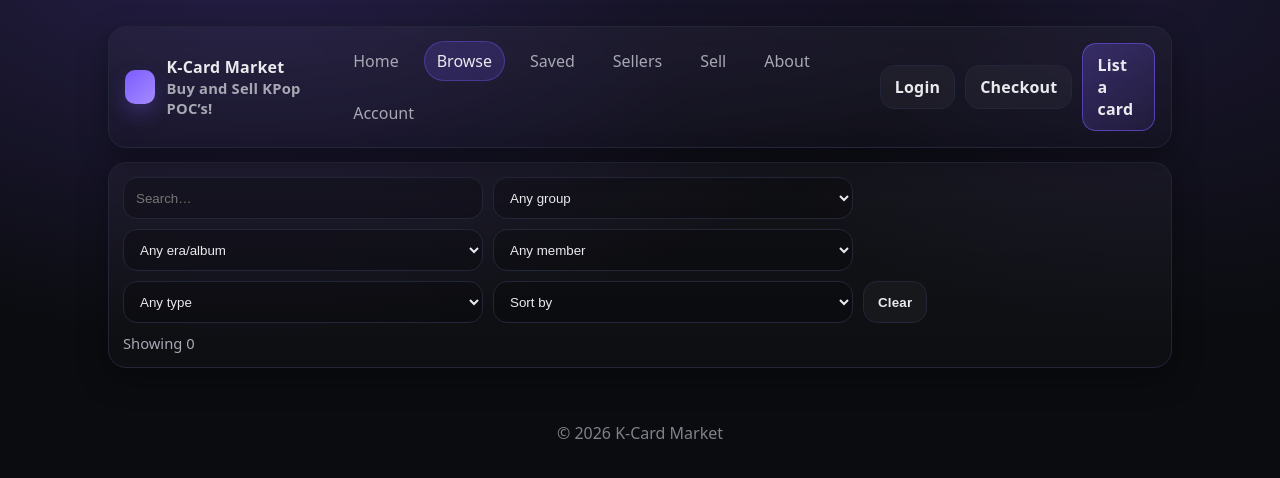
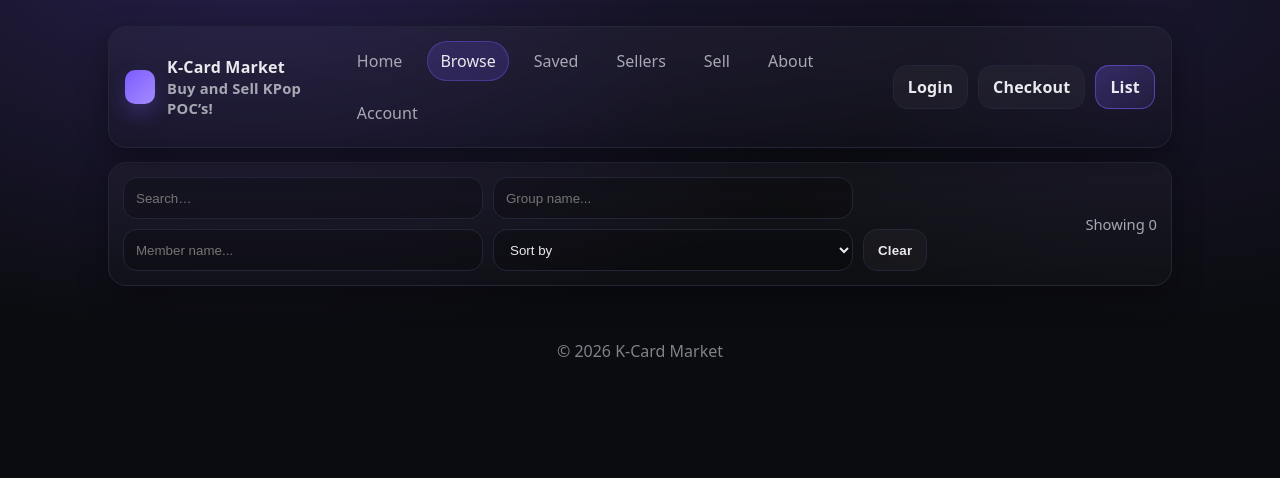
Before and after one commit to nakrute/kpop_mplace, a plain HTML site: page browse.html in a window 1280 px wide. Drawn offline with Linux system fonts and the light colour scheme; a script that the page names is missing.

Commit message:
fixing removal of the requests page and changing browsing to be better

```diff
--- a/app.js
+++ b/app.js
@@ -500,9 +500,7 @@ function updateMemberDropdown() {
 function applyBrowseFilters() {
   const searchEl = document.getElementById("searchInput");
   const groupEl = document.getElementById("groupFilter");
-  const eraEl = document.getElementById("eraFilter");
   const memberEl = document.getElementById("memberFilter");
-  const typeEl = document.getElementById("typeFilter");
   const sortEl = document.getElementById("sortFilter");
   const savedOnlyEl = document.getElementById("savedOnly");
   const noResultsEl = document.getElementById("noResults");
@@ -579,9 +577,7 @@ function applyBrowseFilters() {
 function initBrowseFilters() {
   const searchEl = document.getElementById("searchInput");
   const groupEl = document.getElementById("groupFilter");
-  const eraEl = document.getElementById("eraFilter");
   const memberEl = document.getElementById("memberFilter");
-  const typeEl = document.getElementById("typeFilter");
   const sortEl = document.getElementById("sortFilter");
   const clearBtn = document.getElementById("clearFiltersBtn");
   const savedOnlyEl = document.getElementById("savedOnly");
@@ -1013,7 +1009,6 @@ async function initBrowseFromSupabase() {
   const isBrowsePage =
     document.getElementById("searchInput") &&
     document.getElementById("groupFilter") &&
-    document.getElementById("typeFilter");
 
   if (!isBrowsePage) return;
 
--- a/browse.html
+++ b/browse.html
@@ -13,31 +13,8 @@
     <section class="panel toolbar">
       <div class="filters">
         <input id="searchInput" class="input" placeholder="Search…" aria-label="Search"/>
-
-        <select id="groupFilter" aria-label="Group filter">
-          <option value="">Any group</option>
-          <option value="seventeen">SEVENTEEN</option>
-          <option value="stray kids">Stray Kids</option>
-          <option value="twice">TWICE</option>
-        </select>
-
-        <select id="eraFilter" aria-label="Era/Album filter">
-          <option value="">Any era/album</option>
-          <option value="fml">FML</option>
-          <option value="5-star">5-STAR</option>
-        </select>
-
-        <select id="memberFilter" aria-label="Member filter">
-          <option value="">Any member</option>
-        </select>
-
-        <select id="typeFilter" aria-label="Type filter">
-          <option value="">Any type</option>
-          <option value="album pc">Album PC</option>
-          <option value="pob">POB</option>
-          <option value="lucky draw">Lucky Draw</option>
-          <option value="broadcast">Broadcast</option>
-        </select>
+        <input id="groupFilter" class="input" placeholder="Group name..." aria-label="Group filter"/>
+        <input id="memberFilter" class="input" placeholder="Member name..." aria-label="Member filter"/>
 
         <select id="sortFilter" aria-label="Sort">
           <option value="">Sort by</option>
--- a/header.js
+++ b/header.js
@@ -40,7 +40,7 @@ function renderHeader() {
 
       <div id="authCta">
         <a class="btn" href="checkout.html">Checkout</a>
-        <a class="btn primary" href="dashboard.html">List a card</a>
+        <a class="btn primary" href="dashboard.html">List</a>
       </div>
     </div>
   `;
```
Also changed, not shown: about.html (+1 -1 lines).
